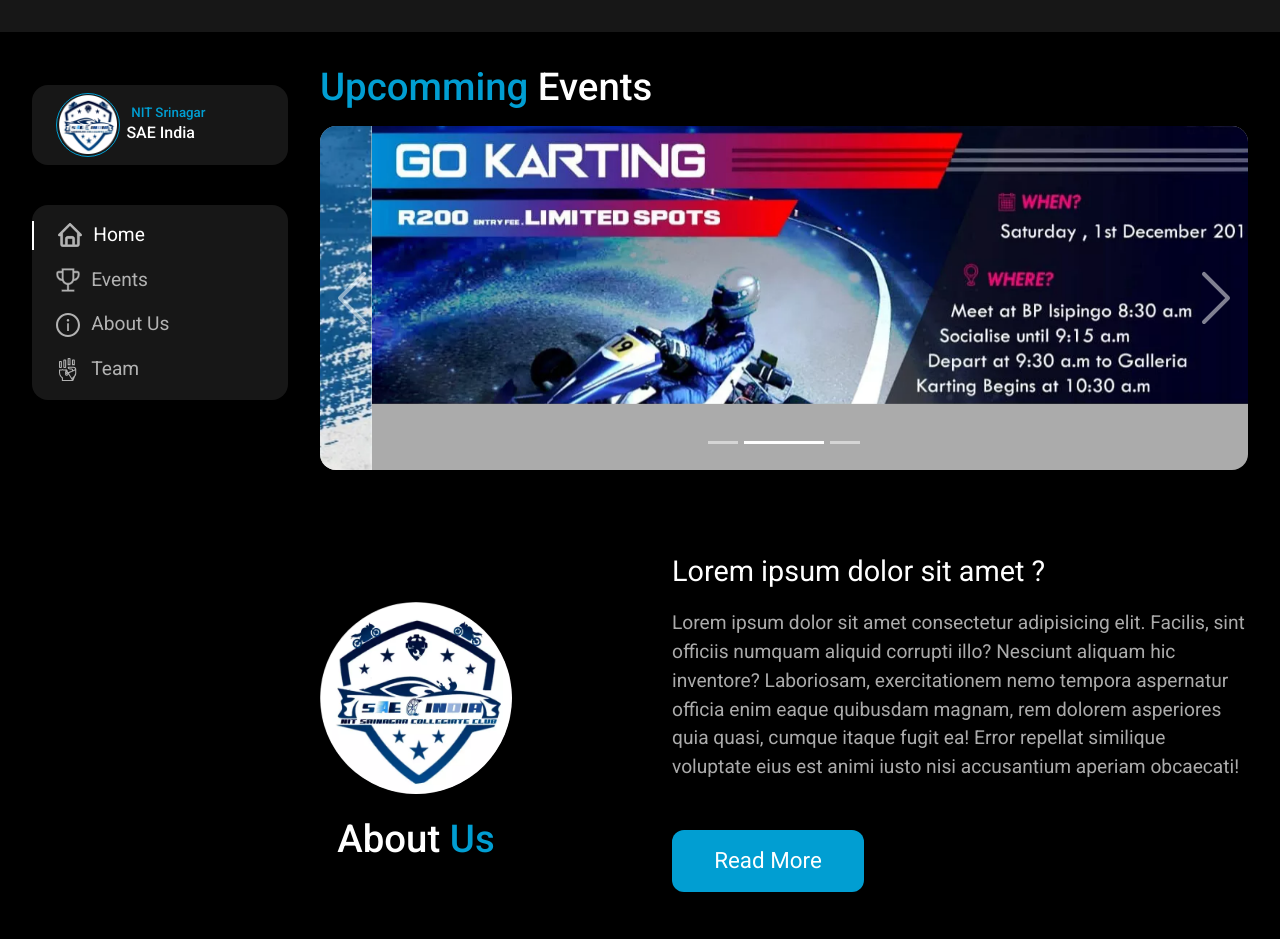
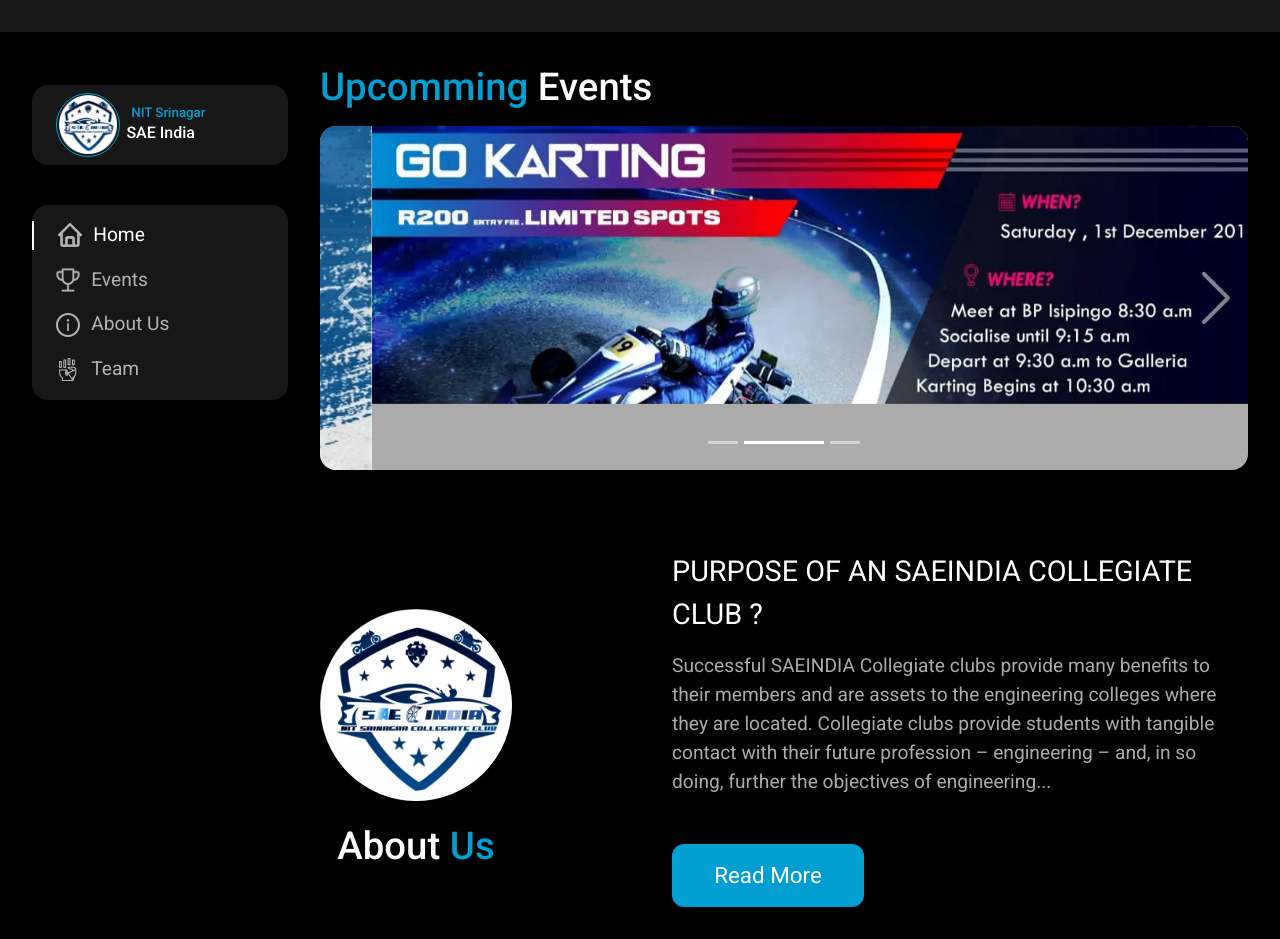
Before and after one commit to lucidrohit/sae-website, a React (Create React App) app: page / in a window 1280 px wide. Built offline with nearby package versions, Linux system fonts and the light colour scheme.

Commit message:
added home page content and about redirect functionality

```diff
--- a/src/pages/home/home.jsx
+++ b/src/pages/home/home.jsx
@@ -1,9 +1,13 @@
 import Button from "../../components/common/button/button";
 import IconText from "../../components/common/iconText/iconText";
 import "./home.scss";
-import SaeLogo from "../../assets/sae.webp"
+import SaeLogo from "../../assets/sae.webp";
+import { useNavigate } from "react-router-dom";
 
 function Home() {
+  const navigate = useNavigate();
+  const navigateToAbout = () => navigate("/about");
+
   return (
     <div className="home">
       <div className="home__about__iconText">
@@ -11,17 +15,16 @@
       </div>
       <div className="home__about__details">
         <div className="home__about__details__heading">
-          Lorem ipsum dolor sit amet ?
+          PURPOSE OF AN SAEINDIA COLLEGIATE CLUB ?
         </div>
         <div className="home__about__details__para">
-          Lorem ipsum dolor sit amet consectetur adipisicing elit. Facilis, sint
-          officiis numquam aliquid corrupti illo? Nesciunt aliquam hic
-          inventore? Laboriosam, exercitationem nemo tempora aspernatur officia
-          enim eaque quibusdam magnam, rem dolorem asperiores quia quasi, cumque
-          itaque fugit ea! Error repellat similique voluptate eius est animi
-          iusto nisi accusantium aperiam obcaecati!
+          Successful SAEINDIA Collegiate clubs provide many benefits to their
+          members and are assets to the engineering colleges where they are
+          located. Collegiate clubs provide students with tangible contact with
+          their future profession – engineering – and, in so doing, further the
+          objectives of engineering...
         </div>
-        <Button text={"Read More"} />
+        <Button text="Read More" onClick={navigateToAbout} />
       </div>
     </div>
   );
```
